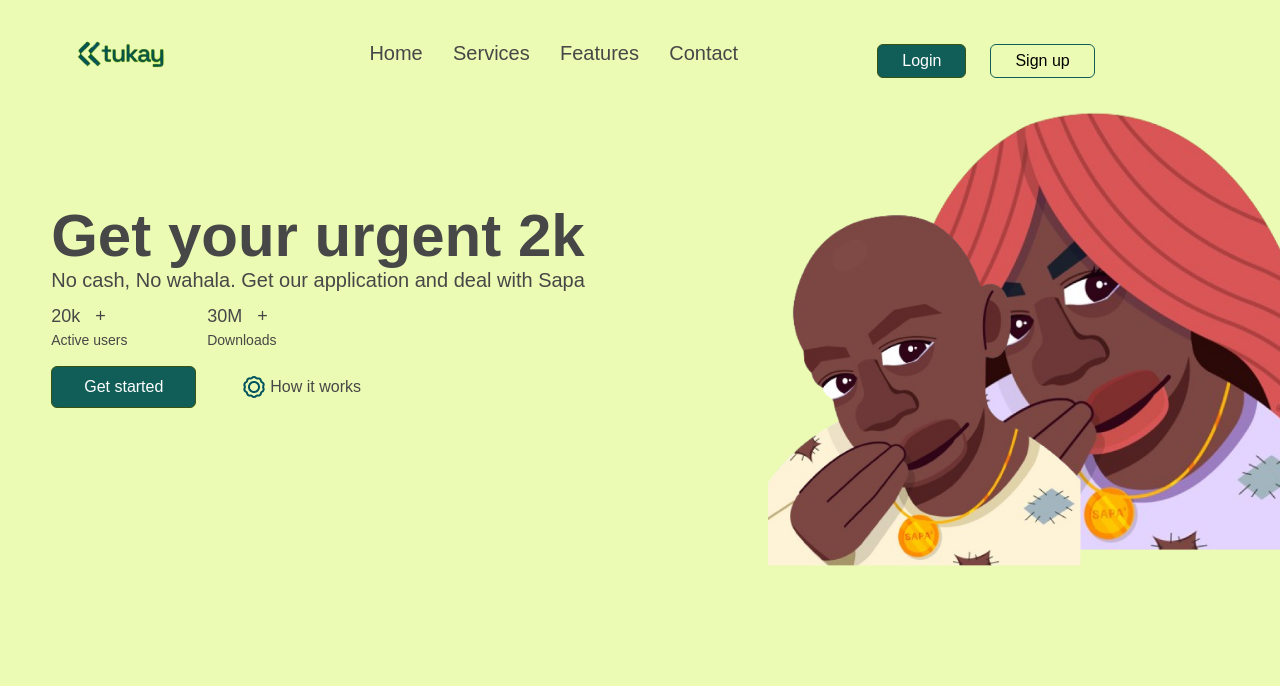
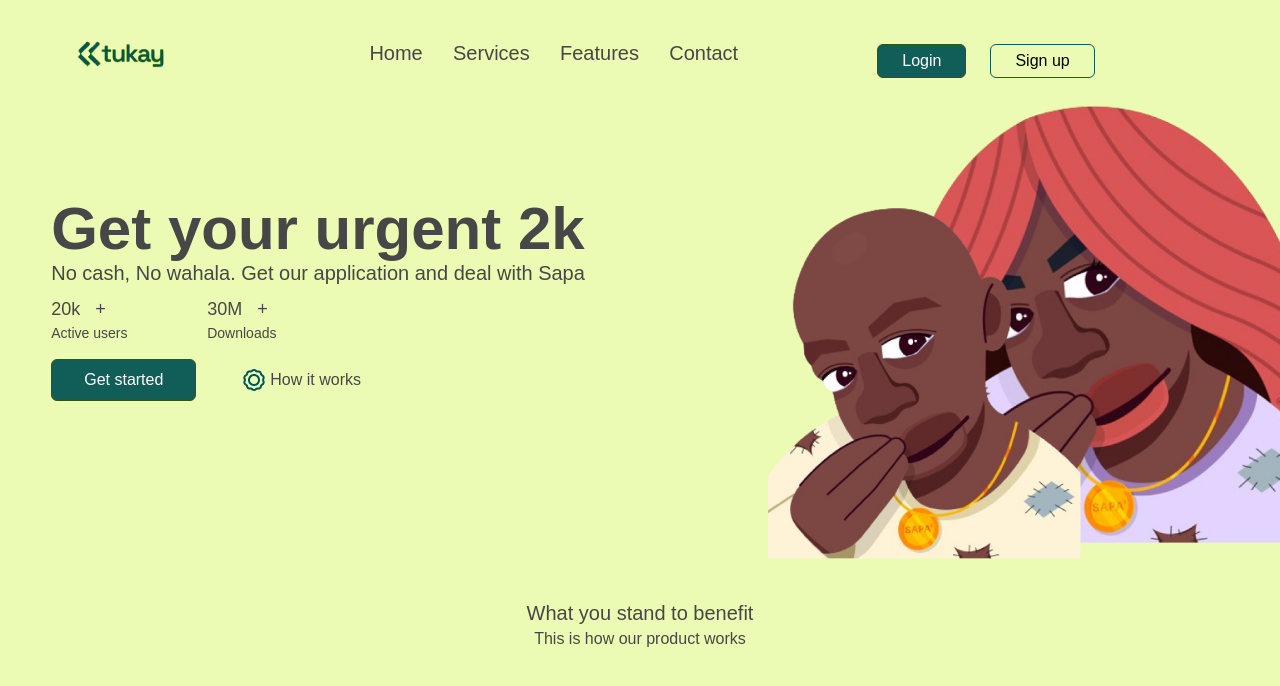
Before and after one commit to Nathaniyell/sapa-tukay, a React (Create React App) app: page / in a window 1280 px wide. Shown: the top 686 px of the page. Built offline with nearby package versions, Linux system fonts and the light colour scheme.

Commit message:
update App.js and Hero.jsx

```diff
--- a/src/App.js
+++ b/src/App.js
@@ -1,5 +1,6 @@
 import Header from "./components/Header";
 import Hero from "./components/Hero";
+import SectionTwo from "./components/SectionTwo";
 
 
 
@@ -9,6 +10,7 @@ function App() {
     <div className="bg-[#ebfbb3] h-[150vh]">
       <Header />
       <Hero />
+      <SectionTwo />
     </div>
   );
 }
--- a/src/components/Hero.jsx
+++ b/src/components/Hero.jsx
@@ -4,7 +4,7 @@ import HeroImg from "../assets/herologo.png"
 
 const Hero = () => {
   return (
-    <div className='absolute top-32 right-20 md:top-16 md:right-0 flex items-center justify-between flex-col-reverse md:flex-row z-0'>
+    <div className='absolute top-32 right-20 md:-top-10 md:right-0 flex items-center justify-between flex-col-reverse md:flex-row z-0 md:relative'>
         <div className='w-full md:mx-auto md:w-[44%] ml-20 text-[#474747]'>
             <h1 className='text-[40px] md:text-6xl font-semibold leading-relaxed'>Get your urgent 2k</h1>
             <p className='text-xl font-medium'>No cash, No wahala. Get our application and deal with Sapa</p>
--- /dev/null
+++ b/src/components/SectionTwo.jsx
@@ -0,0 +1,14 @@
+import React from 'react'
+
+function SectionTwo() {
+  return (
+    <>
+    <div className='text-[#474747] text-center'>
+        <h1 className='text-xl'>What you stand to benefit</h1>
+        <p>This is how our product works</p>
+    </div>
+    </>
+  )
+}
+
+export default SectionTwo
```
